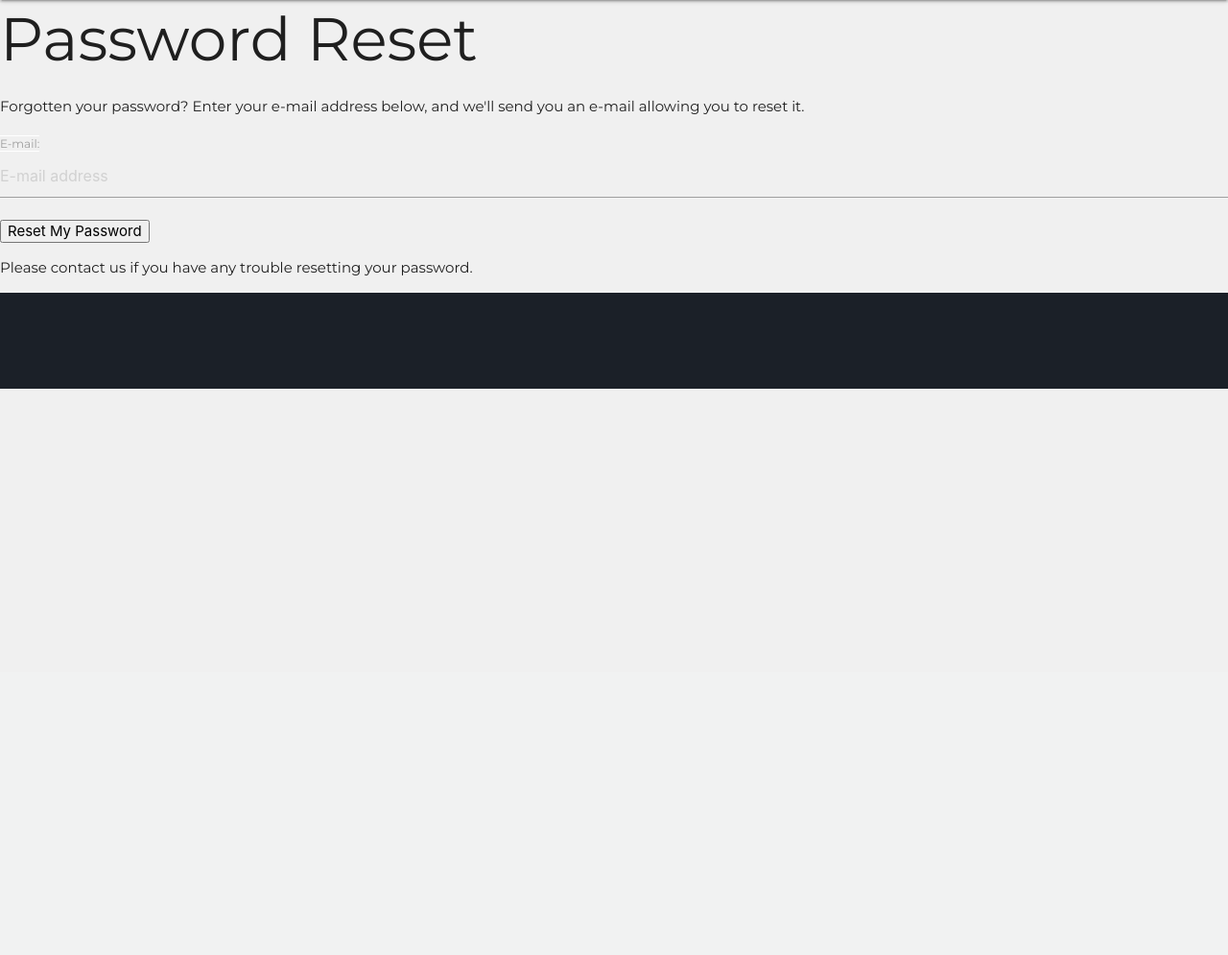
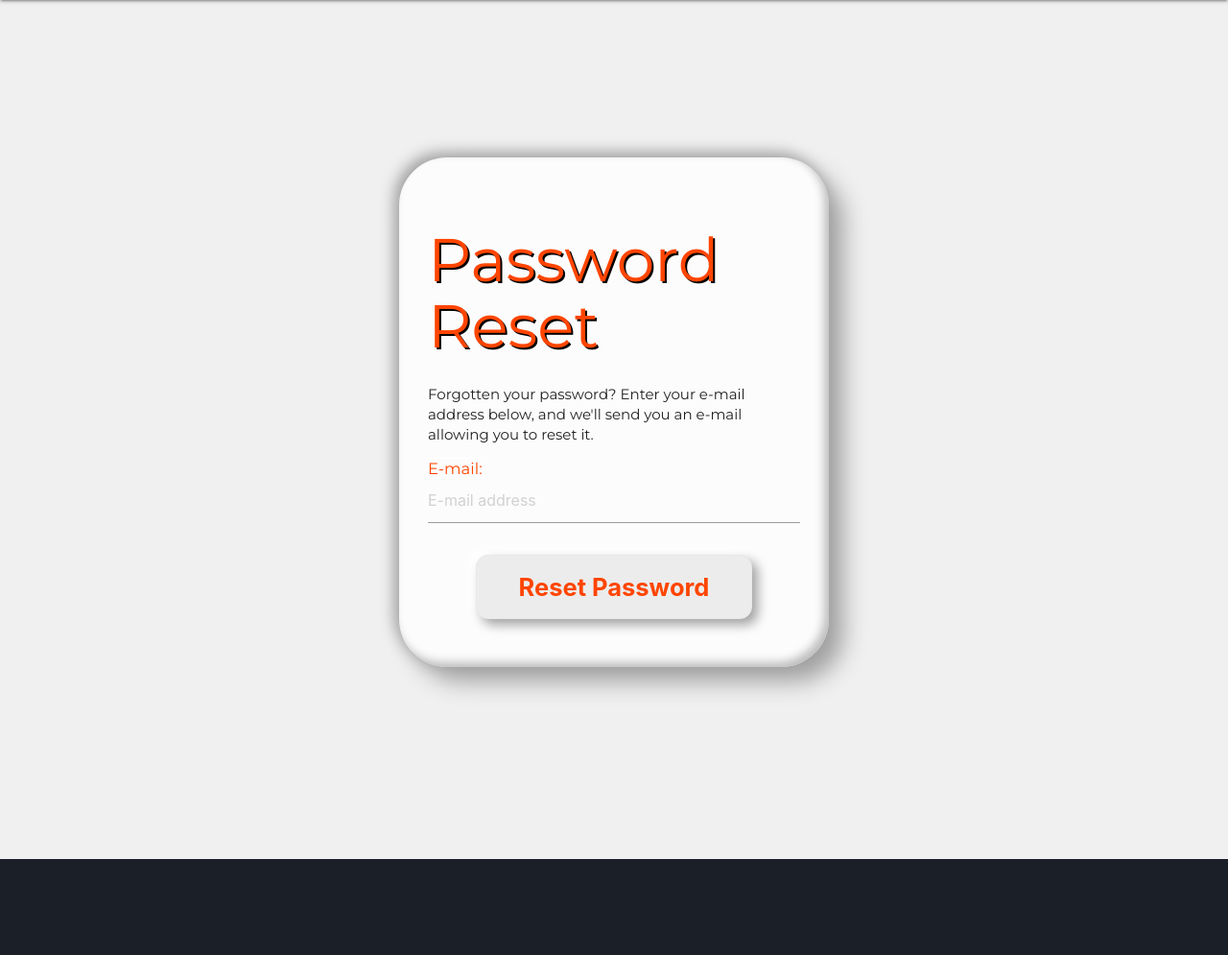
Before and after one commit to DHayes23/Valencia-Tennis, a Django app: page /accounts/password/reset/ in a window 1280 px wide. Shown: the part 100-1095 px from the top of the page at 96% size. Before the commit the page ends 505 px from the top, so only its background shows below. Run offline with Django 3.2, Linux system fonts and the light colour scheme; some libraries are stand-ins or nearby versions.

Commit message:
Modify allauth password reset template

```diff
--- a/static/css/auth.css
+++ b/static/css/auth.css
@@ -72,3 +72,8 @@ label.active {
 #forgot-password:hover {
     border-bottom: 1px solid black;
 }
+
+#password-reset-section {
+    padding-top: 75px;
+    padding-bottom: 75px;
+}
--- a/templates/allauth/account/password_reset.html
+++ b/templates/allauth/account/password_reset.html
@@ -7,7 +7,14 @@
 
 {% block content %}
 
-    <h1>{% trans "Password Reset" %}</h1>
+{% load static %}
+<link rel="stylesheet" href="{% static 'css/auth.css' %}">
+<link rel="icon" type="image/x-icon" href="/media/favicon.ico">
+
+<section id="password-reset-section">
+    <div class="container">
+        <div class="auth-panel">
+            <h1 class="auth-heading">{% trans "Password Reset" %}</h1>
     {% if user.is_authenticated %}
     {% include "account/snippets/already_logged_in.html" %}
     {% endif %}
@@ -17,8 +24,12 @@
     <form method="POST" action="{% url 'account_reset_password' %}" class="password_reset">
         {% csrf_token %}
         {{ form.as_p }}
-        <input type="submit" value="{% trans 'Reset My Password' %}" />
+        <div class="center-align">
+            <input type="submit" value="{% trans 'Reset Password' %}" class="auth-button" />
+        </div>
     </form>
+        </div>
+    </div>
+</section>
 
-    <p>{% blocktrans %}Please contact us if you have any trouble resetting your password.{% endblocktrans %}</p>
 {% endblock %}
```
